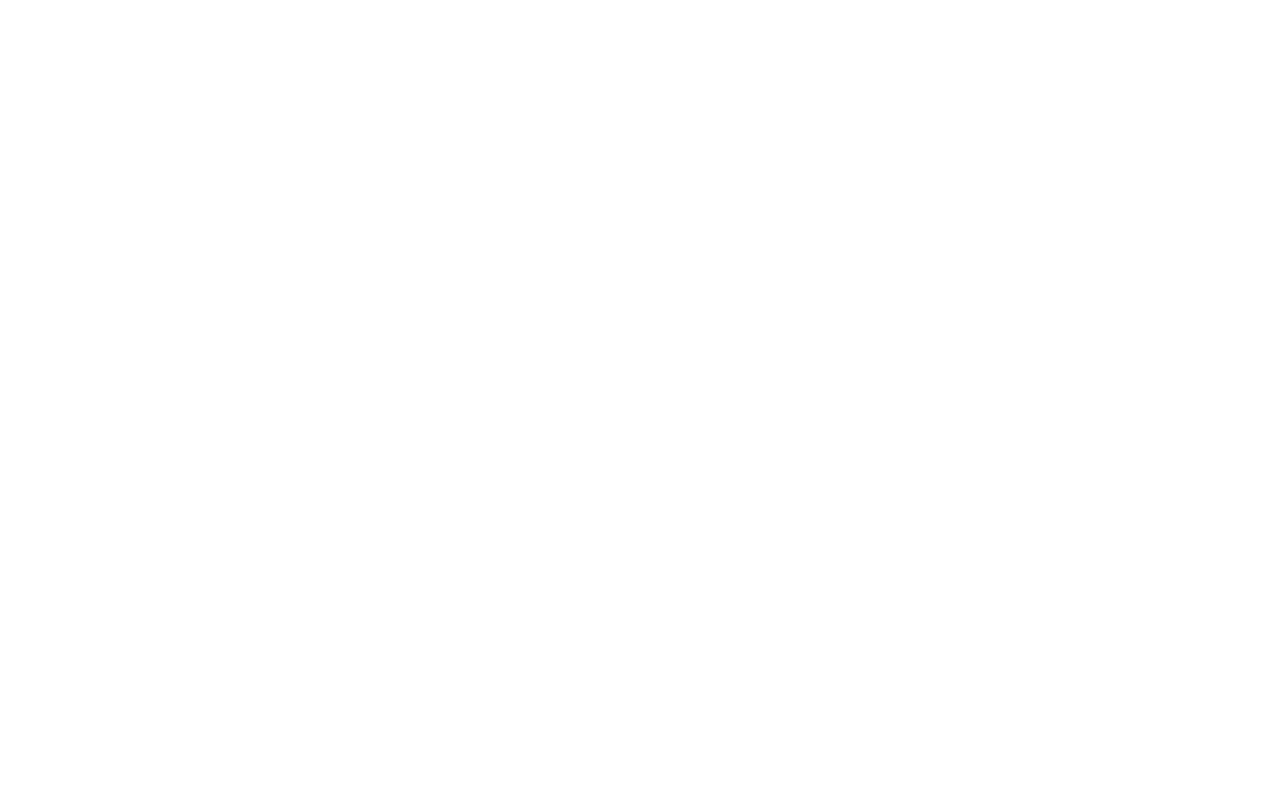
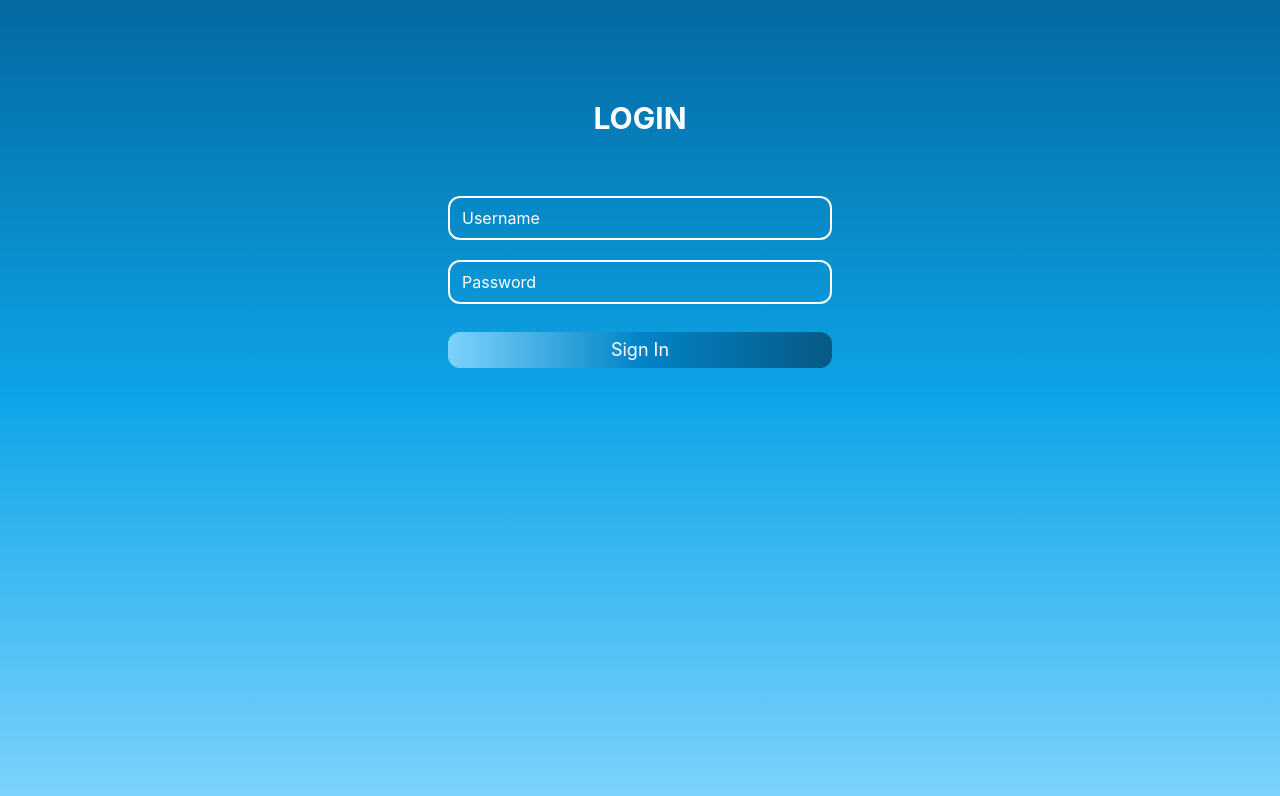
Before and after one commit to B4-Binary-Four/hotel-UI, a React (Create React App) app: page /login in a window 1280 px wide. Before the commit this address had no page. Shown: the top 796 px of the page. Built offline with nearby package versions, Linux system fonts and the light colour scheme.

Commit message:
feat: login template and redirection

```diff
--- a/src/App.tsx
+++ b/src/App.tsx
@@ -1,12 +1,14 @@
 import React from 'react';
 import {Routes,Route} from "react-router-dom";
 import LandingPage from './pages/LandingPage';
+import LoginPage from "./pages/LoginPage";
 
 const App = () => {
   return (
     <div className="App">
       <Routes>
           <Route path={"/"} element={<LandingPage/>}/>
+          <Route path={"/login"} element={<LoginPage/>}/>
       </Routes>
     </div>
   );
--- /dev/null
+++ b/src/components/LoginForm.tsx
@@ -0,0 +1,38 @@
+import React from 'react';
+
+const LoginForm = () => {
+    return (<>
+        <div className='text-white mt-20 w-96 text-center h-max' >
+            <div className='mb-5 py-5' >
+                <h1 className='font-bold uppercase text-3xl' >Login</h1>
+            </div>
+            <div className='mt-10 w-full' >
+                <form className='grid grid-cols-1 gap-5' >
+                    <div>
+                        <input
+                            className='w-64 md:w-96 border-white border-solid border-2 pl-3 py-2  focus:outline-none bg-transparent rounded-xl placeholder:text-md text-md placeholder:text-white'
+                            type={"text"}
+                            placeholder="Username"
+                            id="username"
+                            name='username'
+                            required/>
+                    </div>
+                    <div>
+                        <input
+                            className='w-64 md:w-96 border-white border-solid border-2 pl-3 py-2  focus:outline-none bg-transparent rounded-xl placeholder:text-md text-md placeholder:text-white'
+                            type={"password"}
+                            placeholder="Password"
+                            id="password"
+                            name='password'
+                            required/>
+                    </div>
+                </form>
+            </div>
+            <div className='w-full mt-7 flex justify-center items-center'>
+                <button className='w-64 md:w-96 bg-gradient-to-r rounded-xl text-lg py-1 from-sky-300 via-sky-600 to-sky-800' >Sign In</button>
+            </div>
+        </div>
+    </>);
+}
+
+export default LoginForm;
--- a/src/components/NavigationBar.tsx
+++ b/src/components/NavigationBar.tsx
@@ -1,7 +1,8 @@
 import React from "react";
+import {Link} from "react-router-dom";
 
-const NavigationBar : React.FC <{linkOne:string,linkTwo:string,buttonText:string}> = (props) => {
-    const {linkOne,linkTwo,buttonText} = props;
+const NavigationBar : React.FC <{linkOne:string,linkTwo:string,buttonText:string,redirectPath:string}> = (props) => {
+    const {linkOne,linkTwo,buttonText,redirectPath} = props;
     return(<>
 
         <header>
@@ -12,7 +13,7 @@
                         <li>{linkOne}</li>
                         <li>{linkTwo}</li>
                     </ul>
-                    <button className={"mr-3 text-center bg-gradient-to-r from-sky-400 via-sky-500 to-sky-700 rounded-full p-1.5"}>{buttonText}</button>
+                    <button className={"mr-3 text-center bg-gradient-to-r from-sky-400 via-sky-500 to-sky-700 rounded-full p-1.5"}><Link to={redirectPath}>{buttonText}</Link></button>
                 </div>
             </nav>
         </header>
--- a/src/pages/LandingPage.tsx
+++ b/src/pages/LandingPage.tsx
@@ -5,10 +5,11 @@
 import Footer from "../components/Footer";
 
 
+
 const LandingPage : React.FC = () => {
     return(<>
         <div className={"min-w-full min-h-screen bg-gradient-to-b from-sky-700 via-sky-500 to-sky-300"} >
-            <NavigationBar linkOne={"Nos offres"} linkTwo={"À propos de nous"} buttonText={"Se connecter"}/>
+            <NavigationBar redirectPath={"/login"} linkOne={"Nos offres"} linkTwo={"À propos de nous"} buttonText={"Se connecter"}/>
             <Offers/>
             <AboutUs/>
             <Footer/>
--- /dev/null
+++ b/src/pages/LoginPage.tsx
@@ -0,0 +1,13 @@
+import React from 'react'
+import LoginForm from '../components/LoginForm';
+
+const LoginPage:React.FC = () => {
+    return (<>
+            <div className='flex justify-center min-h-screen min-w-full bg-gradient-to-b from-sky-700 via-sky-500 to-sky-300' >
+                <LoginForm/>
+            </div>
+        </>
+    );
+}
+
+export default LoginPage;
```
